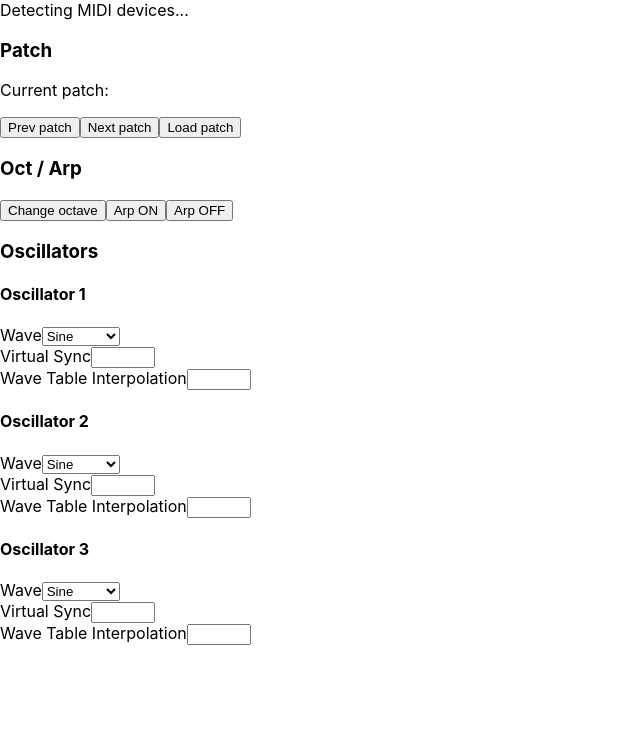
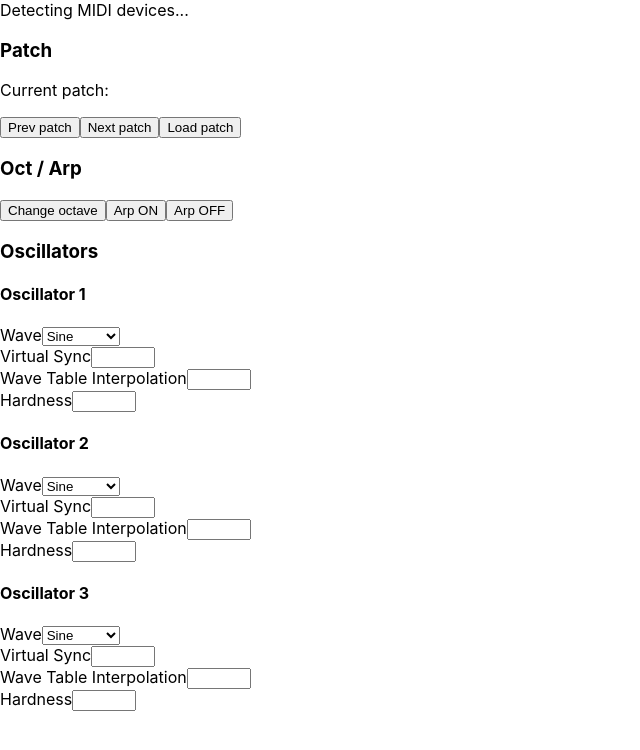
Before and after one commit to nclavaud/mininova-web-editor, a React (Create React App) app: page / in a window 1280 px wide. Shown: the top 750 px of the page, without its empty margins (0-640 px from the left). Built offline with nearby package versions, Linux system fonts and the light colour scheme.

Commit message:
Add osc hardness control

```diff
--- a/src/components/Oscillator.js
+++ b/src/components/Oscillator.js
@@ -7,6 +7,7 @@ function Oscillator({ emit, number }) {
     'wave',
     'vsync',
     'wtint',
+    'hardness',
   ];
 
   return (
--- a/src/mininova.js
+++ b/src/mininova.js
@@ -28,6 +28,12 @@ export const controls = {
     range: [0, 127],
     msg: _cc(22),
   },
+  'osc-1-hardness': {
+    label: 'Hardness',
+    type: 'range',
+    range: [0, 127],
+    msg: _cc(23),
+  },
   'osc-2-wave': {
     label: 'Wave',
     type: 'enum',
@@ -45,6 +51,12 @@ export const controls = {
     type: 'range',
     range: [0, 127],
     msg: _cc(33),
+  },
+  'osc-2-hardness': {
+    label: 'Hardness',
+    type: 'range',
+    range: [0, 127],
+    msg: _cc(34),
   },
   'osc-3-wave': {
     label: 'Wave',
@@ -64,4 +76,10 @@ export const controls = {
     range: [0, 127],
     msg: _cc(44),
   },
+  'osc-3-hardness': {
+    label: 'Hardness',
+    type: 'range',
+    range: [0, 127],
+    msg: _cc(45),
+  },
 };
```
